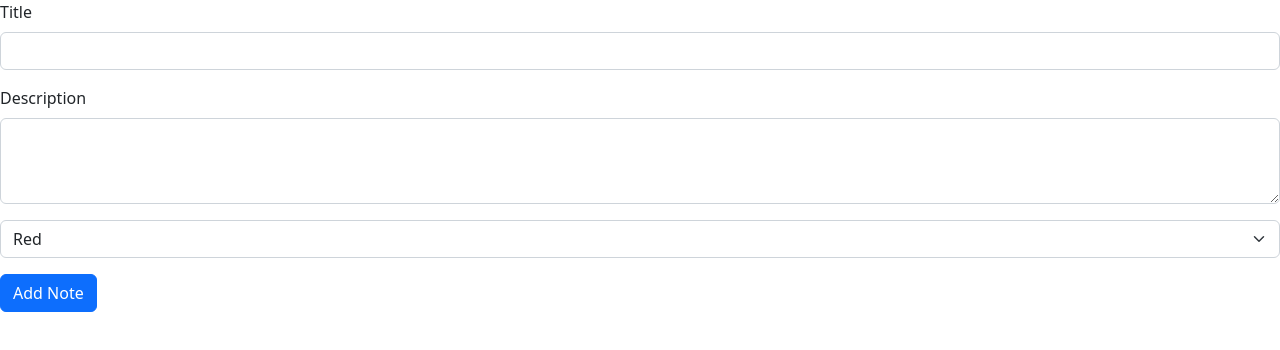
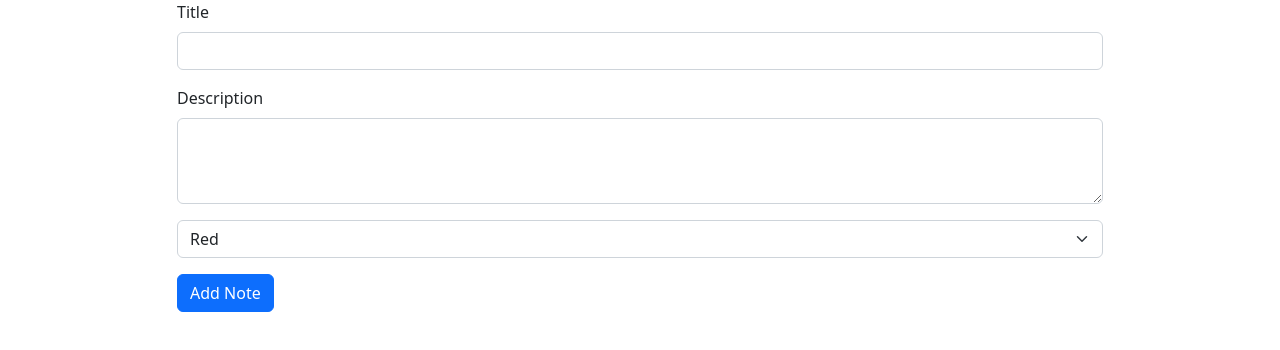
Before and after one commit to JonathanHew/ReactJS_Notes_App, a React (Create React App) app in the folder react-notes-app/: page / in a window 1280 px wide. Shown: the top 350 px of the page. Built offline with nearby package versions, Linux system fonts and the light colour scheme.

Commit message:
formatted form

```diff
--- a/react-notes-app/src/components/Form.js
+++ b/react-notes-app/src/components/Form.js
@@ -3,6 +3,9 @@
 const Form = () => {
   return (
     <>
+      <div className="container">
+        <div className="row justify-content-center">
+          <div className="col-md-10">
             <form>
               <div className="mb-3">
                 <label for="title" className="form-label">
@@ -34,6 +37,9 @@
                 Add Note
               </button>
             </form>
+          </div>
+        </div>
+      </div>
     </>
   );
 };
```
Lines whose indentation alone changed are shown as unchanged.
